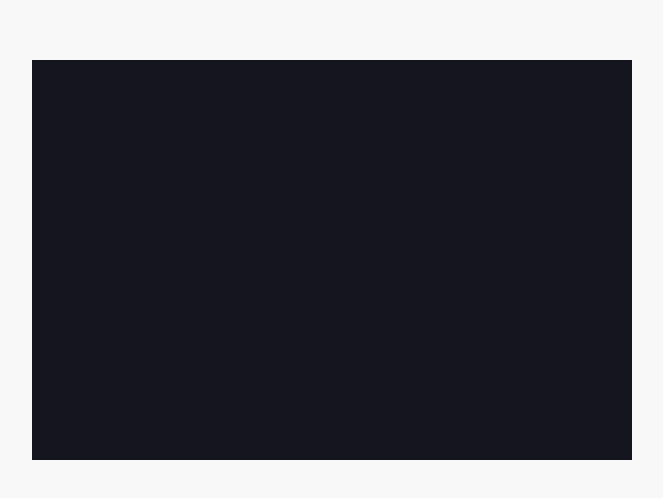
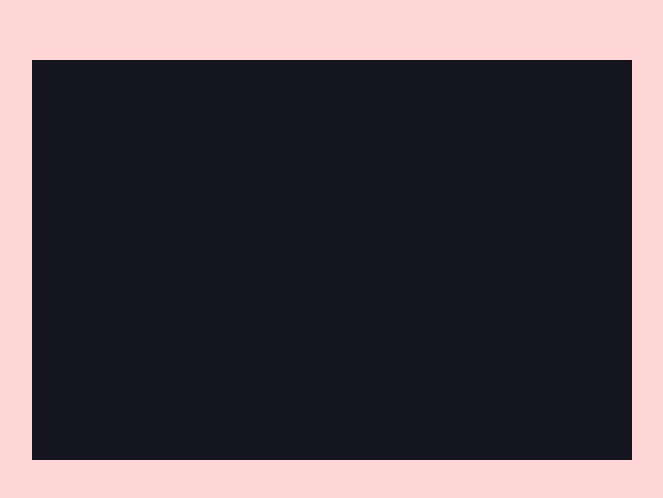
Before and after one commit to clasei/matter-animation, a plain HTML site: page index.html in a window 1280 px wide. Shown: the part 138-636 px from the top of the page, without its empty margins (308-971 px from the left). Drawn offline with nearby package versions, Linux system fonts and the light colour scheme.

Commit message:
css modified

```diff
--- a/css/style.css
+++ b/css/style.css
@@ -1,6 +1,6 @@
 body {
     font-family: Arial, sans-serif;
-    background-color: #f8f8f8;
+    background-color: #f333;
     color: #333;
     display: flex;
     align-items: center;
```
